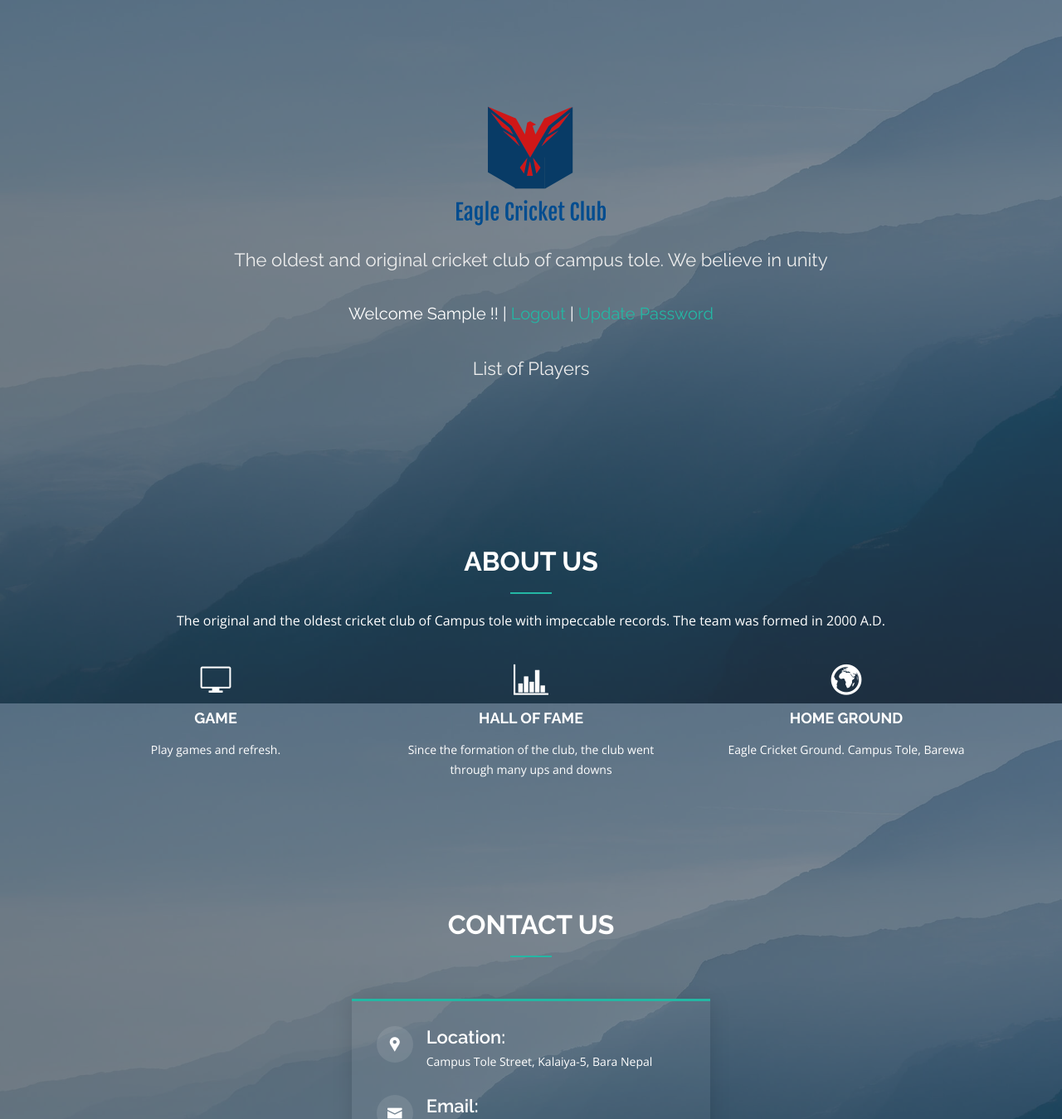
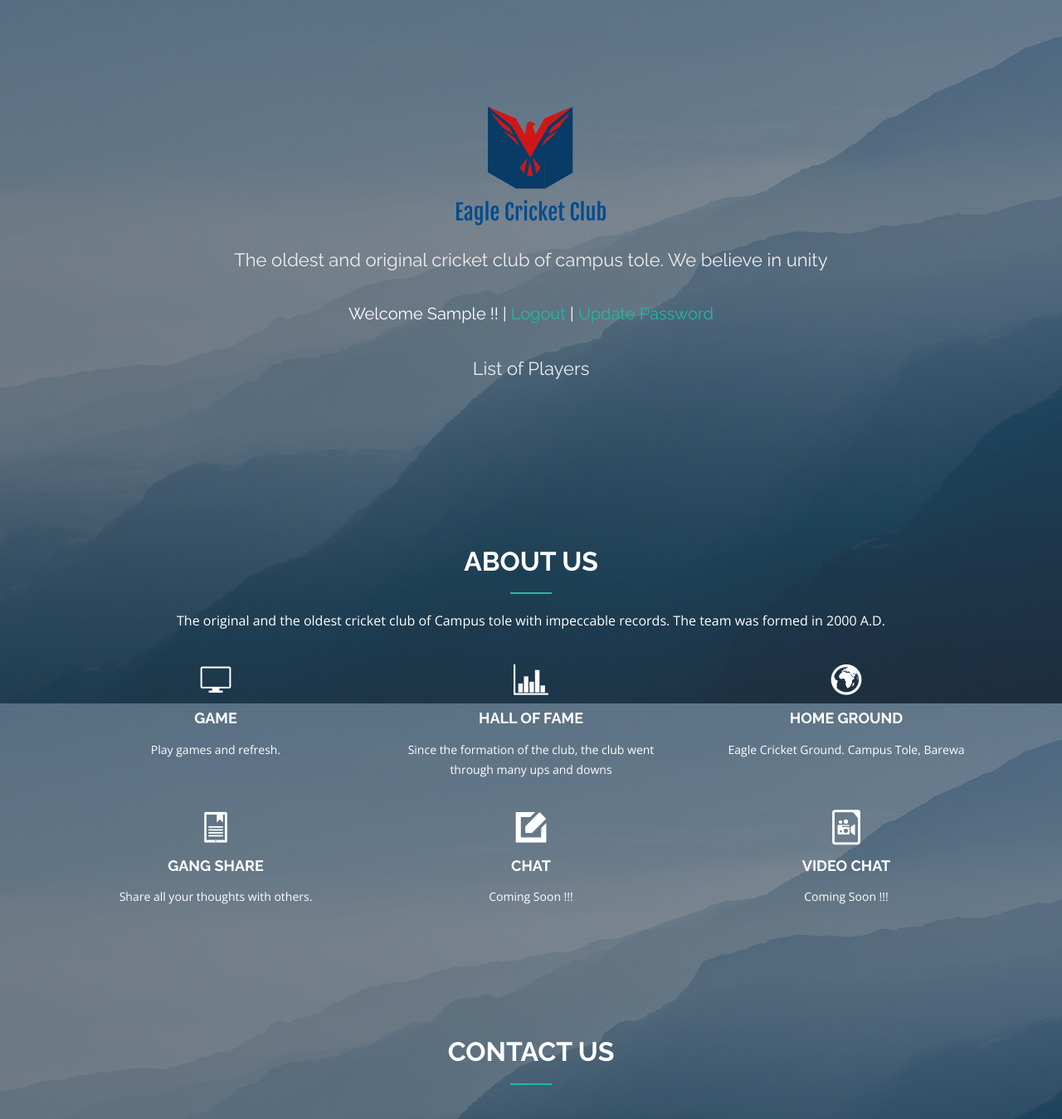
Before and after one commit to dikshantgh/Eagle-cricket-club, a Django app: page / in a window 1280 px wide. Shown: the top 1349 px of the page at 83% size. Run offline with Django 3.2, Linux system fonts and the light colour scheme; the visitor is signed in with stand-in values (Sample User, id 1); data that the repository does not hold is empty; some libraries are stand-ins or nearby versions.

Commit message:
gang message

```diff
--- a/cricket/urls.py
+++ b/cricket/urls.py
@@ -12,4 +12,5 @@ urlpatterns = [
     path('player-update/<slug:slug>/<uuid:uuid>/', views.PlayerUpdateView.as_view(), name='player_update'),
     path('ground/', TemplateView.as_view(template_name='cricket/ground.html'), name='ground'),
     path('game/', TemplateView.as_view(template_name='cricket/game.html'), name='game'),
+    path('gang/', views.GangShareCreateView.as_view(), name='gang_share'),
 ]
--- a/cricket/views.py
+++ b/cricket/views.py
@@ -1,10 +1,10 @@
 from django.contrib.auth.mixins import LoginRequiredMixin
 from django.core.exceptions import PermissionDenied
 from django.shortcuts import render, get_object_or_404
-from django.views.generic import TemplateView, ListView, DetailView, UpdateView
+from django.views.generic import TemplateView, ListView, DetailView, UpdateView, CreateView
 
-from cricket.forms import PlayerForm
-from cricket.models import Kheladi
+from cricket.forms import PlayerForm, GangForm
+from cricket.models import Kheladi, Gang
 
 
 class HomeListView(ListView):
@@ -37,6 +37,17 @@ class PlayerUpdateView(LoginRequiredMixin, UpdateView):
         else:
             raise PermissionDenied
 
-#
-# class GroundTemplateView(TemplateView):
-#     template_name = 'cricket/ground.html'
+
+class GangShareCreateView(CreateView):
+    model = Gang
+    template_name = 'cricket/gang_share.html'
+    form_class = GangForm
+
+    def form_valid(self, form):
+        form.instance.author = self.request.user
+        return super(GangShareCreateView, self).form_valid(form)
+
+    def get_context_data(self, **kwargs):
+        context = super(GangShareCreateView, self).get_context_data(**kwargs)
+        context['queryset'] = Gang.objects.all()
+        return context
--- a/templates/_base.html
+++ b/templates/_base.html
@@ -48,13 +48,13 @@
     </div>
   </header><!-- End #header -->
 
-{% block about %}
+
   <main id="main">
 
     <!-- ======= About Us Section ======= -->
     <section id="about" class="about">
       <div class="container">
-
+{% block about %}
         <div class="section-title">
           <h2>About Us</h2>
           <p>The original and the oldest cricket club of Campus tole with impeccable records. The team was formed in 2000 A.D. </p>
@@ -76,6 +76,25 @@
             <h4 class="title"><a href="{% url 'cricket:ground' %}">Home Ground</a></h4>
             <p class="description">Eagle Cricket Ground. Campus Tole, Barewa</p>
           </div>
+{% if user.is_authenticated %}
+           <div class="col-lg-4 col-md-6 icon-box">
+            <div class="icon"><i class="icofont-ebook"></i></div>
+            <h4 class="title"><a href="{% url 'cricket:gang_share' %}">Gang Share</a></h4>
+            <p class="description">Share all your thoughts with others.</p>
+          </div>
+
+          <div class="col-lg-4 col-md-6 icon-box">
+            <div class="icon"><i class="icofont-edit"></i></div>
+            <h4 class="title"><a href="">Chat</a></h4>
+            <p class="description">Coming Soon !!!</p>
+          </div>
+
+          <div class="col-lg-4 col-md-6 icon-box">
+            <div class="icon"><i class="icofont-file-video"></i></div>
+            <h4 class="title"><a href="">Video Chat</a></h4>
+            <p class="description">Coming Soon !!!</p>
+          </div>
+{% endif %}
         </div>
 
       </div>
@@ -158,12 +177,12 @@
 <!--          </div>-->
 
         </div>
-
+{% endblock contact %}
       </div>
     </section><!-- End Contact Us Section -->
 
   </main><!-- End #main -->
-{% endblock contact %}
+
   <!-- ======= Footer ======= -->
   <footer id="footer">
     <div class="container">
```
Also changed, not shown: cricket/admin.py (+6 -1 lines), cricket/forms.py (+7 -1 lines), cricket/models.py (+12 -4 lines), cricket/templates/cricket/gang_share.html (added, +43 -0 lines), cricket/migrations/0019_gang_share.py (added), cricket/migrations/0020_gang_share.py (added).
